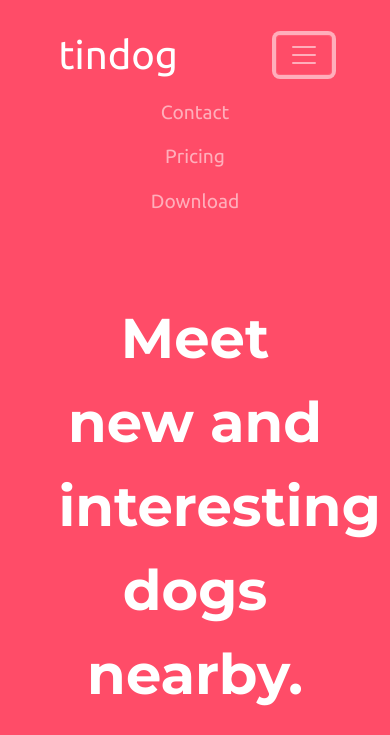
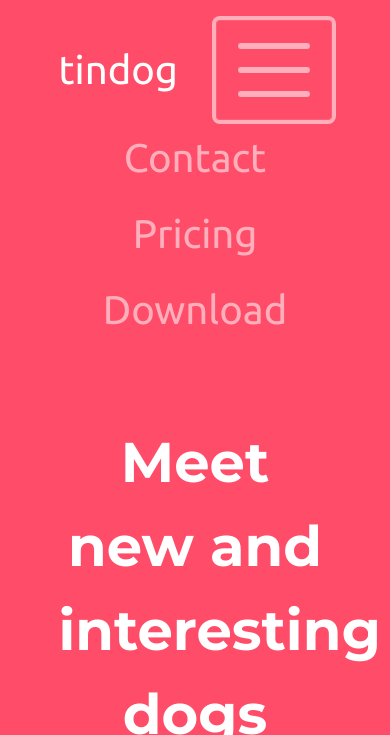
Before and after one commit to prydatkoo/tindog, a plain HTML site: page index.html in a window 390 px wide. Both pictures are taken after a click on the button "Toggle navigation". Shown: the top 735 px of the page. Drawn offline with nearby package versions, Linux system fonts and the light colour scheme.

Commit message:
Update styles.css

```diff
--- a/css/styles.css
+++ b/css/styles.css
@@ -133,6 +133,14 @@ section#press {
      background-color: #ef8172;
 }
 
+.navbar-toggler-icon {
+     font-size: 60px;
+}
+
+.navbar-toggler {
+     font-size: 60px;
+}
+
 /* Pricing Section */
 
 #pricing {
@@ -174,6 +182,19 @@ section#press {
 
 /* Media Queries */
 
+/* @media (max-width: 1028px) {
+
+     #title {
+          text-align: center;
+     }
+
+     .title-image {
+          margin-left: 0;
+          position: static;
+          transform: rotate(0);
+     }
+} */
+
 @media (max-width:1100px) {
      #title {
           text-align: center;
@@ -187,10 +208,16 @@ section#press {
           padding: 7%;
           font-size: 2.5rem;
      }
-}
 
-@media (max-width: 995px) {
      .title-image {
           display: none;
      }
+
 }
+
+@media (max-width:990px) {
+     .nav-link {
+          font-size: 40px;
+     }
+
+}
```
